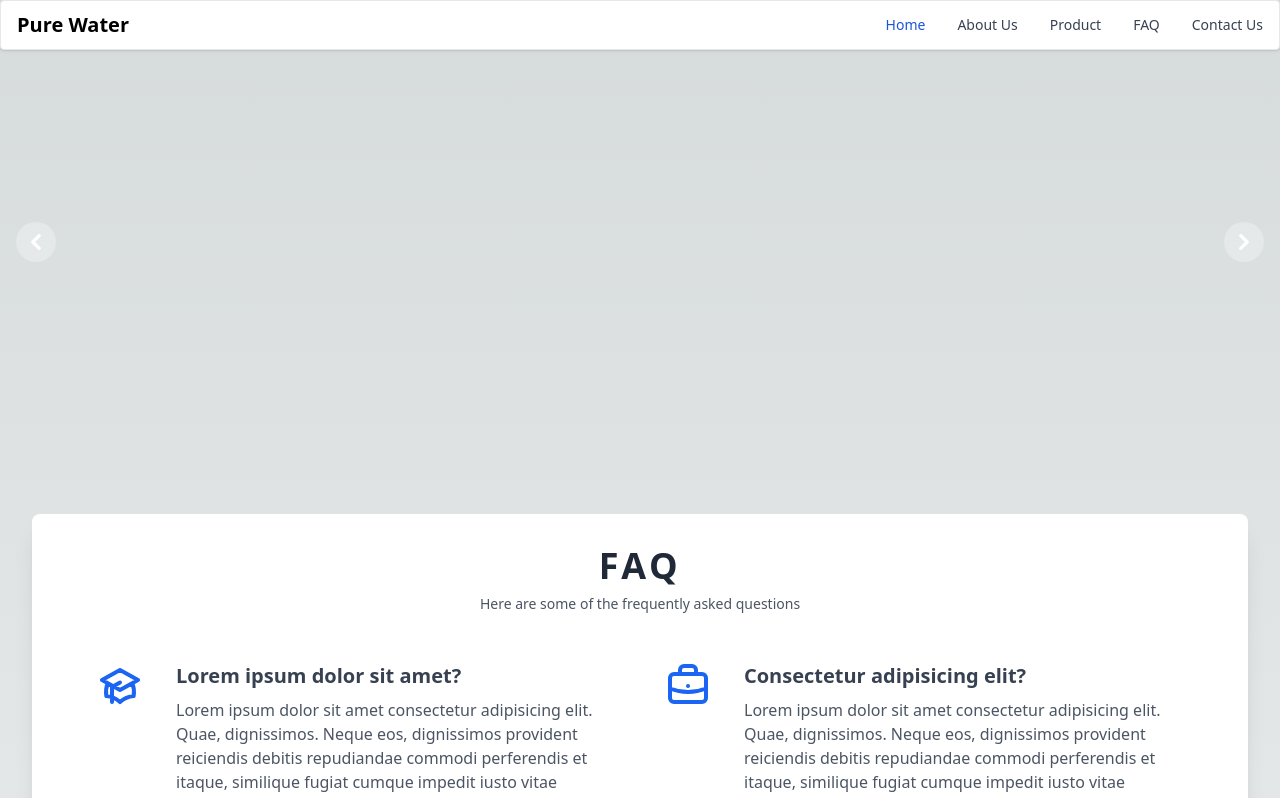
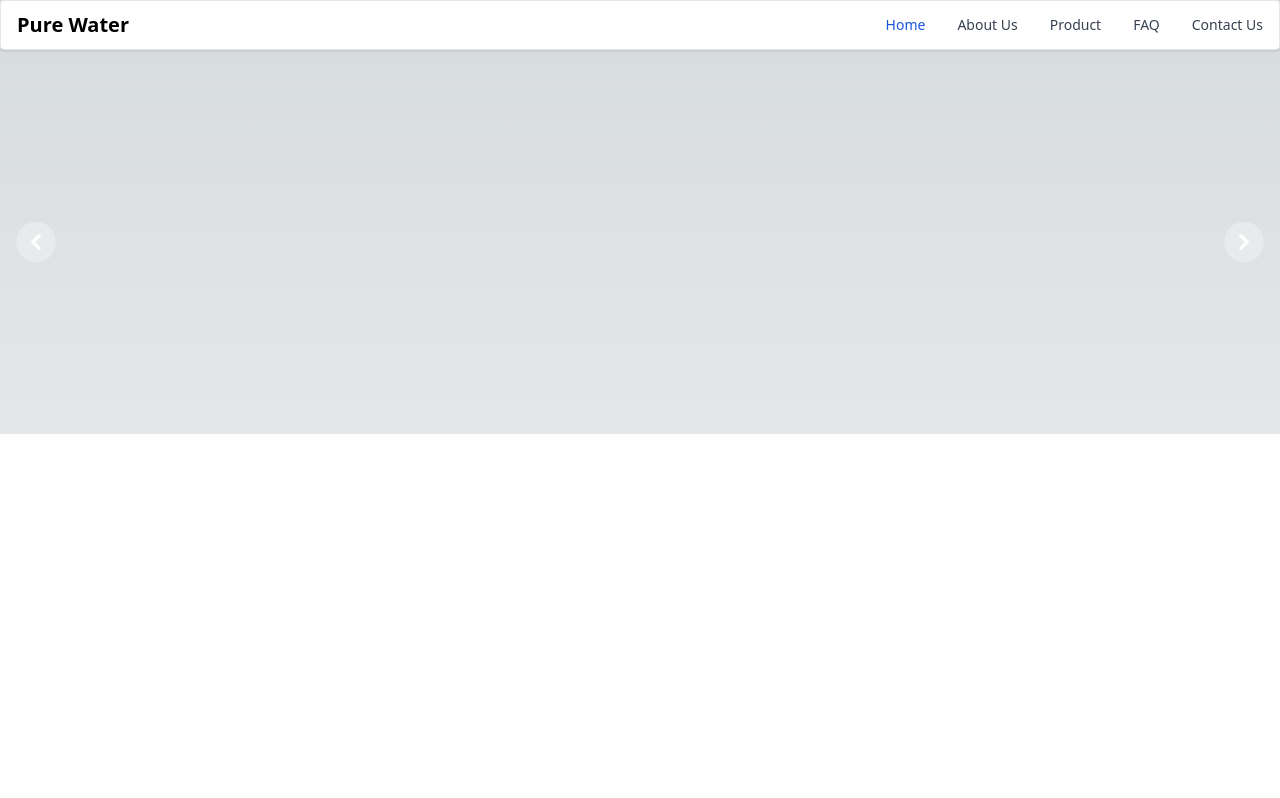
Before and after one commit to isnendyankp/RevoU-Final-Project-FE-Group-D, a Next.js app in the folder purewater/: page / in a window 1280 px wide. Shown: the top 798 px of the page. Built offline with nearby package versions, Linux system fonts and the light colour scheme.

Commit message:
fixing navbar

```diff
--- a/purewater/src/pages/index.tsx
+++ b/purewater/src/pages/index.tsx
@@ -1,6 +1,5 @@
-import { Carousel, FAQ } from '@/components';
+import { Navbar,Carousel } from '@/components';
 import Layout from '@/layout';
-import 'flowbite';
 // import Image from "next/image";
 // import { Inter } from "next/font/google";
 
@@ -9,8 +8,7 @@ import 'flowbite';
 export default function Home() {
   return (
     <Layout>
-      <Carousel />
-      <FAQ />
+      <Carousel/>
     </Layout>
   );
 }
```
